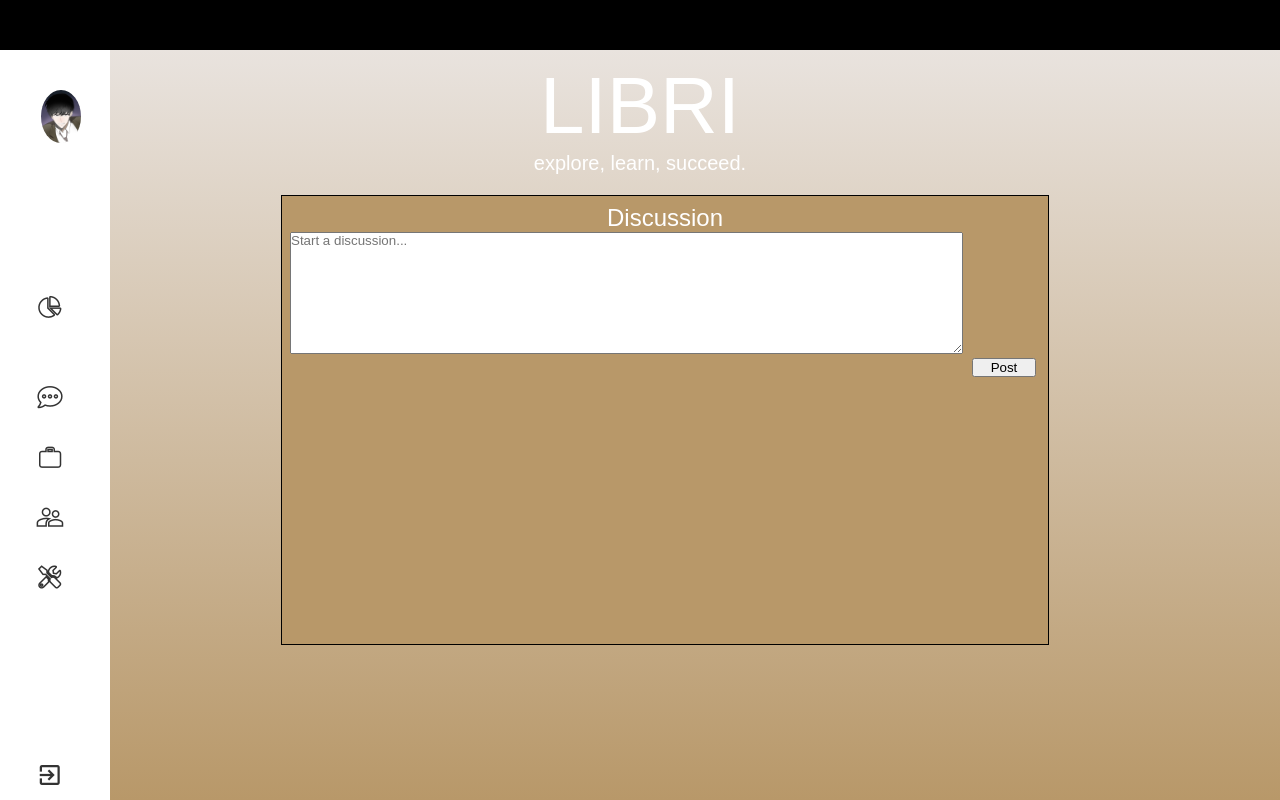
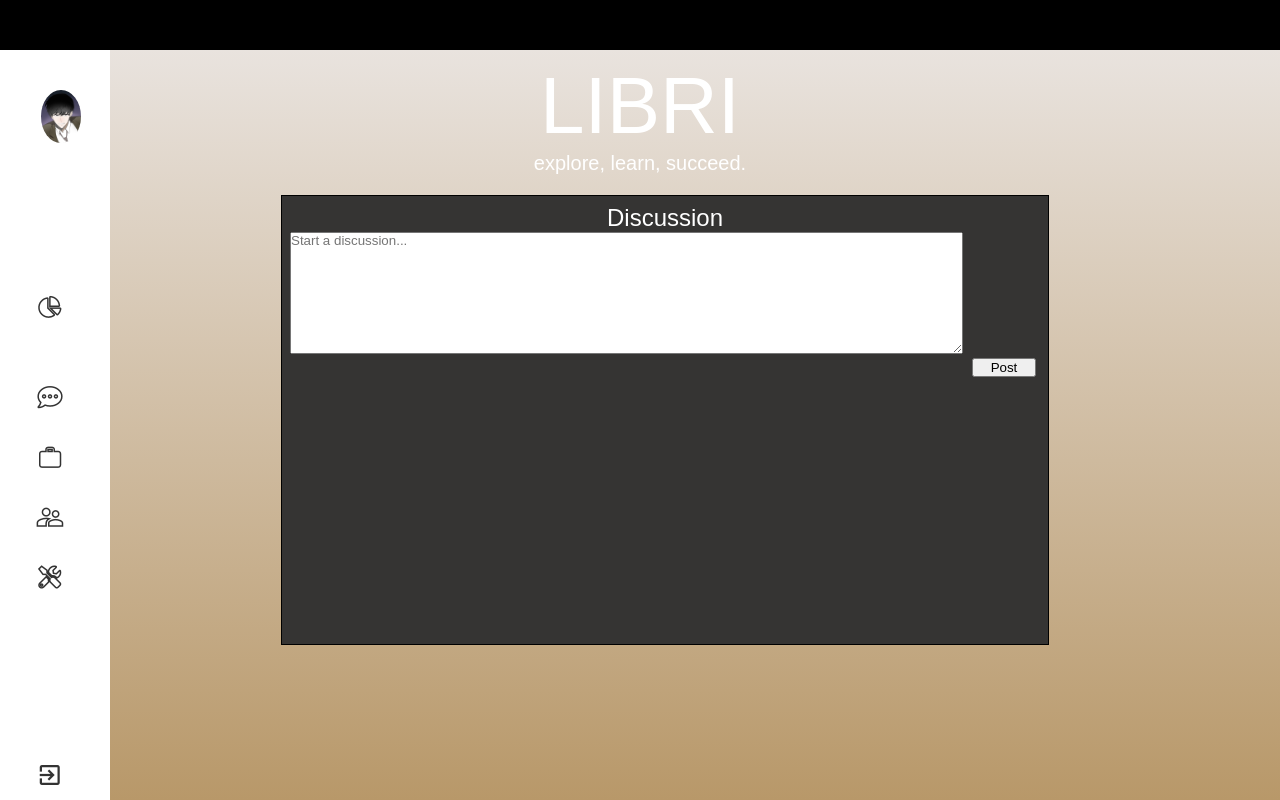
Before and after one commit to RalphisCoding29/PHPLMS_FINAL, a PHP site: page /Discussions-page.php in a window 1280 px wide. Run offline with PHP 8.4, Linux system fonts and the light colour scheme.

Commit message:
Update discussionsstyle.css

```diff
--- a/phplms/discussionsstyle.css
+++ b/phplms/discussionsstyle.css
@@ -1,4 +1,4 @@
-*{
+  *{
   box-sizing: border-box;
   margin: 0;
   padding: 0;
@@ -593,7 +593,7 @@ font-size: 20px;
 .lower{
 width: 100% ;
 height: 40%;
-background-color: #967341;
+background-color: #242424;
 }
 
 
@@ -859,7 +859,7 @@ padding: 8px;
 height: 450px;
 width:96vh;
 border: solid black 1px;
-background-color: #B89869;
+background-color:#353433;
 }
 
 .disc-txtarea {
```
